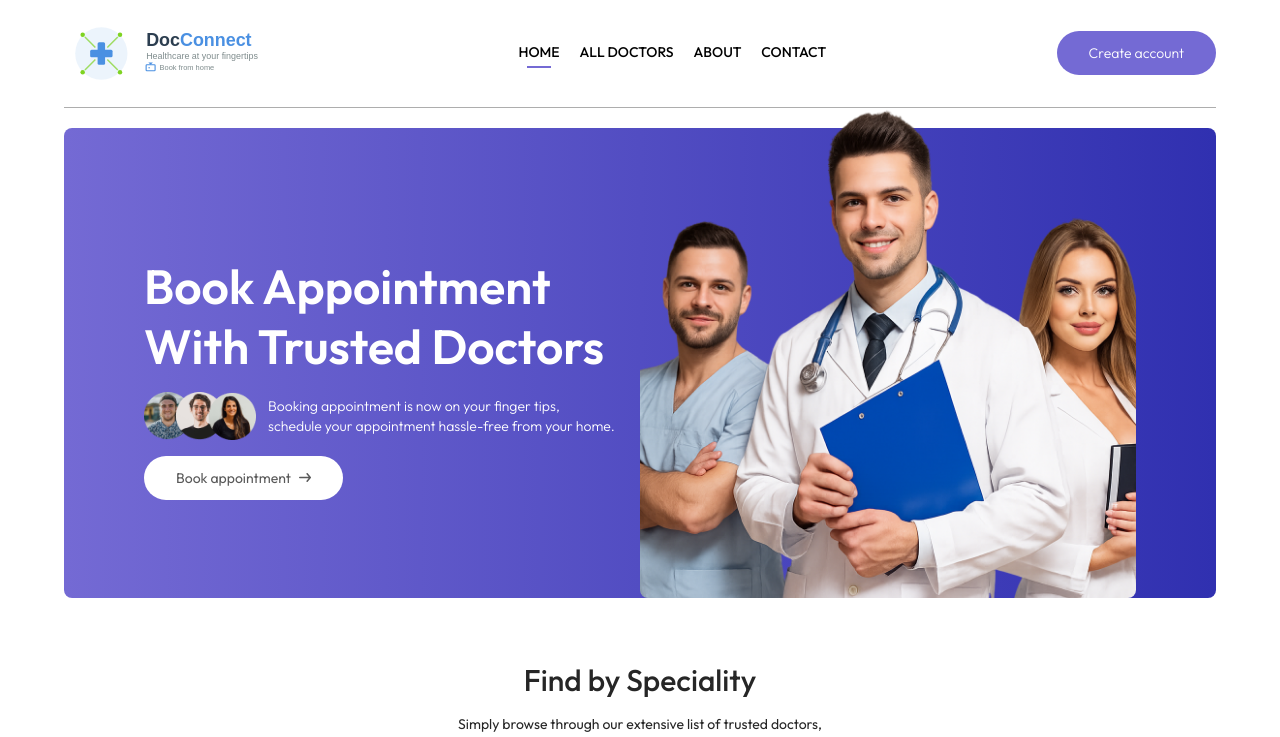
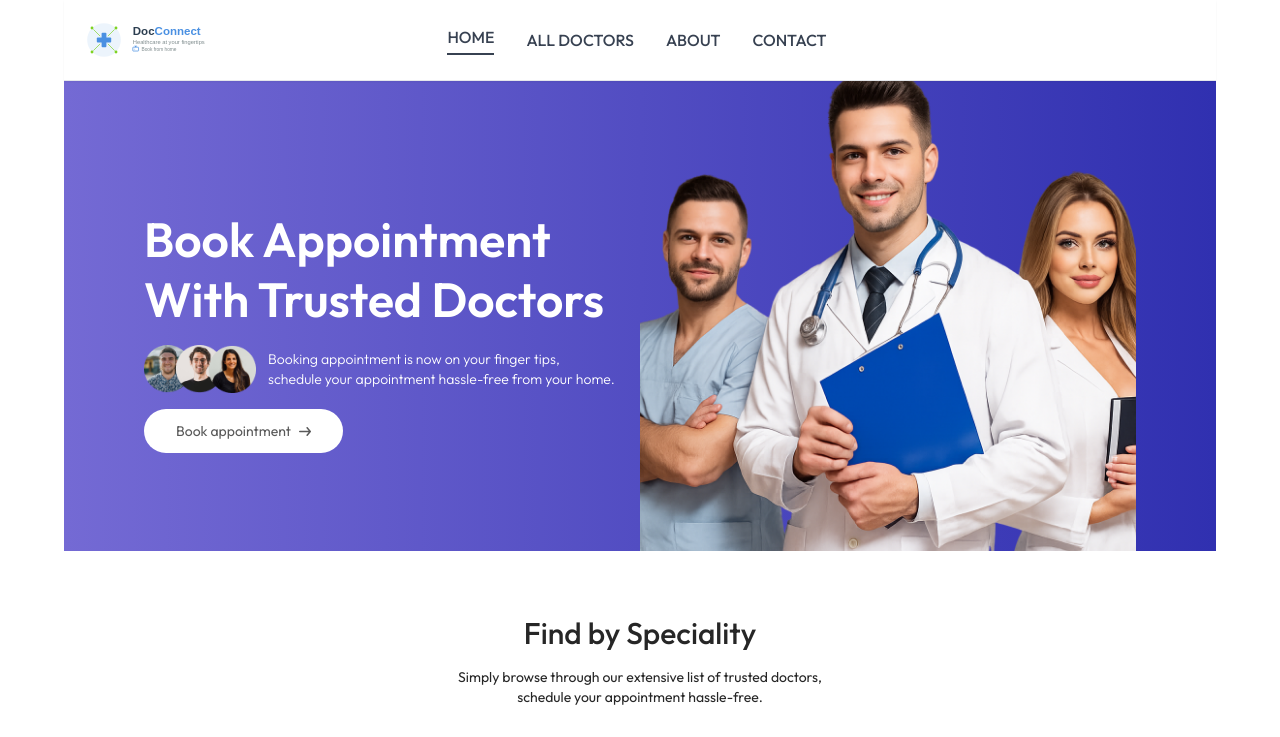
Before and after one commit to pranavpal02/DocConnect, a React (Vite) app in the folder frontend/: page / in a window 1280 px wide. Shown: the top 737 px of the page. Built offline with nearby package versions, Linux system fonts and the light colour scheme.

Commit message:
add custom Tailwind colors and apply to Navbar

```diff
--- a/frontend/package.json
+++ b/frontend/package.json
@@ -20,7 +20,8 @@
     "react-icons": "^5.5.0",
     "react-router-dom": "^7.6.2",
     "react-social-icons": "^6.24.0",
-    "react-toastify": "^11.0.5"
+    "react-toastify": "^11.0.5",
+    "tailwindcss-animate": "^1.0.7"
   },
   "devDependencies": {
     "@eslint/js": "^9.25.0",
--- a/frontend/src/components/Navbar.jsx
+++ b/frontend/src/components/Navbar.jsx
@@ -5,7 +5,6 @@ import { AppContext } from "../context/AppContext"
 
 const Navbar = () => {
   const navigate = useNavigate()
-
   const [showMenu, setShowMenu] = useState(false)
   const { token, setToken, userData } = useContext(AppContext)
 
@@ -16,52 +15,88 @@ const Navbar = () => {
   }
 
   return (
-    <div className="flex items-center justify-between text-sm py-4 mb-5 border-b border-b-[#ADADAD]">
+    <header className="bg-white shadow-sm border-b border-gray-200 sticky top-0 z-50">
+      <div className="container mx-auto flex items-center justify-between px-4 py-4">
+        {/* Logo */}
         <img
           onClick={() => navigate("/")}
-        className="w-[14rem] cursor-pointer"
+          className="w-36 cursor-pointer"
           src={assets.logo}
-        alt=""
+          alt="DocConnect logo"
         />
-      <ul className="md:flex items-start gap-5 font-medium hidden justify-center">
-        <NavLink to="/">
-          <li className="py-1">HOME</li>
-          <hr className="border-none outline-none h-0.5 bg-primary w-3/5 m-auto hidden" />
+
+        {/* Desktop Nav */}
+        <nav className="hidden md:flex items-center gap-8 font-medium text-gray-700">
+          <NavLink
+            to="/"
+            className={({ isActive }) =>
+              isActive
+                ? "text-healthcare-primary border-b-2 border-healthcare-primary pb-1"
+                : "hover:text-healthcare-primary transition-colors"
+            }
+          >
+            HOME
           </NavLink>
-        <NavLink to="/doctors">
-          <li className="py-1">ALL DOCTORS</li>
-          <hr className="border-none outline-none h-0.5 bg-primary w-3/5 m-auto hidden" />
+          <NavLink
+            to="/doctors"
+            className={({ isActive }) =>
+              isActive
+                ? "text-healthcare-primary border-b-2 border-healthcare-primary pb-1"
+                : "hover:text-healthcare-primary transition-colors"
+            }
+          >
+            ALL DOCTORS
           </NavLink>
-        <NavLink to="/about">
-          <li className="py-1">ABOUT</li>
-          <hr className="border-none outline-none h-0.5 bg-primary w-3/5 m-auto hidden" />
+          <NavLink
+            to="/about"
+            className={({ isActive }) =>
+              isActive
+                ? "text-healthcare-primary border-b-2 border-healthcare-primary pb-1"
+                : "hover:text-healthcare-primary transition-colors"
+            }
+          >
+            ABOUT
           </NavLink>
-        <NavLink to="/contact">
-          <li className="py-1">CONTACT</li>
-          <hr className="border-none outline-none h-0.5 bg-primary w-3/5 m-auto hidden" />
+          <NavLink
+            to="/contact"
+            className={({ isActive }) =>
+              isActive
+                ? "text-healthcare-primary border-b-2 border-healthcare-primary pb-1"
+                : "hover:text-healthcare-primary transition-colors"
+            }
+          >
+            CONTACT
           </NavLink>
-      </ul>
+        </nav>
 
-      <div className="flex items-center gap-4 ">
+        {/* Actions */}
+        <div className="flex items-center gap-4">
           {token && userData ? (
-          <div className="flex items-center gap-2 cursor-pointer group relative">
-            <img className="w-8 rounded-full" src={userData.image} alt="" />
-            <img className="w-2.5" src={assets.dropdown_icon} alt="" />
-            <div className="absolute top-0 right-0 pt-14 text-base font-medium text-gray-600 z-20 hidden group-hover:block">
-              <div className="min-w-48 bg-gray-50 rounded flex flex-col gap-4 p-4">
+            <div className="relative flex items-center gap-2 cursor-pointer group">
+              <img
+                className="w-8 rounded-full border border-gray-300"
+                src={userData.image}
+                alt="Profile"
+              />
+              <img className="w-3" src={assets.dropdown_icon} alt="dropdown" />
+              <div className="absolute top-12 right-0 text-base font-medium text-gray-600 z-30 hidden group-hover:block">
+                <div className="min-w-48 bg-white rounded shadow p-4 flex flex-col gap-4">
                   <p
                     onClick={() => navigate("/my-profile")}
-                  className="hover:text-black cursor-pointer"
+                    className="hover:text-healthcare-primary cursor-pointer"
                   >
                     My Profile
                   </p>
                   <p
                     onClick={() => navigate("/my-appointments")}
-                  className="hover:text-black cursor-pointer"
+                    className="hover:text-healthcare-primary cursor-pointer"
                   >
                     My Appointments
                   </p>
-                <p onClick={logout} className="hover:text-black cursor-pointer">
+                  <p
+                    onClick={logout}
+                    className="hover:text-red-600 cursor-pointer"
+                  >
                     Logout
                   </p>
                 </div>
@@ -70,50 +105,67 @@ const Navbar = () => {
           ) : (
             <button
               onClick={() => navigate("/login")}
-            className="bg-primary text-white px-8 py-3 rounded-full font-light hidden md:block"
+              className="bg-healthcare-primary hover:bg-healthcare-primary/90 text-white px-5 py-2 rounded-full hidden md:block transition"
             >
-            Create account
+              Create Account
             </button>
           )}
           <img
             onClick={() => setShowMenu(true)}
-          className="w-6 md:hidden"
+            className="w-6 md:hidden cursor-pointer"
             src={assets.menu_icon}
-          alt=""
+            alt="menu"
           />
+        </div>
+      </div>
 
-        {/* ---- Mobile Menu ---- */}
+      {/* Mobile Menu */}
       <div
         className={`md:hidden ${
-            showMenu ? "fixed w-full" : "h-0 w-0"
-          } right-0 top-0 bottom-0 z-20 overflow-hidden bg-white transition-all`}
+          showMenu ? "fixed inset-0 w-full h-full z-40 bg-white" : "h-0 w-0"
+        } overflow-hidden transition-all`}
       >
-          <div className="flex items-center justify-between px-5 py-6">
-            <img src={assets.logo} className="w-36" alt="" />
+        <div className="flex items-center justify-between px-5 py-6 border-b border-gray-200 shadow-sm">
+          <img src={assets.logo} className="w-32" alt="DocConnect logo" />
           <img
             onClick={() => setShowMenu(false)}
             src={assets.cross_icon}
-              className="w-7"
-              alt=""
+            className="w-7 cursor-pointer"
+            alt="close"
           />
         </div>
-          <ul className="flex flex-col items-center gap-2 mt-5 px-5 text-lg font-medium">
-            <NavLink onClick={() => setShowMenu(false)} to="/">
-              <p className="px-4 py-2 rounded full inline-block">HOME</p>
+        <ul className="flex flex-col items-center gap-4 mt-8 text-lg font-medium">
+          <NavLink
+            onClick={() => setShowMenu(false)}
+            to="/"
+            className="hover:text-healthcare-primary transition"
+          >
+            HOME
           </NavLink>
-            <NavLink onClick={() => setShowMenu(false)} to="/doctors">
-              <p className="px-4 py-2 rounded full inline-block">ALL DOCTORS</p>
+          <NavLink
+            onClick={() => setShowMenu(false)}
+            to="/doctors"
+            className="hover:text-healthcare-primary transition"
+          >
+            ALL DOCTORS
           </NavLink>
-            <NavLink onClick={() => setShowMenu(false)} to="/about">
-              <p className="px-4 py-2 rounded full inline-block">ABOUT</p>
+          <NavLink
+            onClick={() => setShowMenu(false)}
+            to="/about"
+            className="hover:text-healthcare-primary transition"
+          >
+            ABOUT
           </NavLink>
-            <NavLink onClick={() => setShowMenu(false)} to="/contact">
-              <p className="px-4 py-2 rounded full inline-block">CONTACT</p>
+          <NavLink
+            onClick={() => setShowMenu(false)}
+            to="/contact"
+            className="hover:text-healthcare-primary transition"
+          >
+            CONTACT
           </NavLink>
         </ul>
       </div>
-      </div>
-    </div>
+    </header>
   )
 }
 
--- a/frontend/tailwind.config.js
+++ b/frontend/tailwind.config.js
@@ -1,12 +1,116 @@
 /** @type {import('tailwindcss').Config} */
 export default {
-  content: ["./index.html", "./src/**/*.{js,ts,jsx,tsx}"],
+  content: [
+    "./index.html",
+    "./src/**/*.{js,ts,jsx,tsx}",
+    "./components/**/*.{js,jsx,ts,tsx}",
+  ],
+  prefix: "",
   theme: {
+    container: {
+      center: true,
+      padding: "2rem",
+      screens: {
+        "2xl": "1400px",
+      },
+    },
     extend: {
       colors: {
-        primary: "#746AD4",
+        border: "hsl(var(--border))",
+        input: "hsl(var(--input))",
+        ring: "hsl(var(--ring))",
+        background: "hsl(var(--background))",
+        foreground: "hsl(var(--foreground))",
+        primary: {
+          DEFAULT: "hsl(var(--primary))",
+          foreground: "hsl(var(--primary-foreground))",
+        },
+        secondary: {
+          DEFAULT: "hsl(var(--secondary))",
+          foreground: "hsl(var(--secondary-foreground))",
+        },
+        destructive: {
+          DEFAULT: "hsl(var(--destructive))",
+          foreground: "hsl(var(--destructive-foreground))",
+        },
+        muted: {
+          DEFAULT: "hsl(var(--muted))",
+          foreground: "hsl(var(--muted-foreground))",
+        },
+        accent: {
+          DEFAULT: "hsl(var(--accent))",
+          foreground: "hsl(var(--accent-foreground))",
+        },
+        popover: {
+          DEFAULT: "hsl(var(--popover))",
+          foreground: "hsl(var(--popover-foreground))",
+        },
+        card: {
+          DEFAULT: "hsl(var(--card))",
+          foreground: "hsl(var(--card-foreground))",
+        },
+        // DocConnect custom colors
+        healthcare: {
+          primary: "hsl(var(--healthcare-primary))",
+          secondary: "hsl(var(--healthcare-secondary))",
+          accent: "hsl(var(--healthcare-accent))",
+          light: "hsl(var(--healthcare-light))",
+          success: "hsl(var(--healthcare-success))",
+        },
+      },
+      borderRadius: {
+        lg: "var(--radius)",
+        md: "calc(var(--radius) - 2px)",
+        sm: "calc(var(--radius) - 4px)",
+      },
+      keyframes: {
+        "accordion-down": {
+          from: {
+            height: "0",
+          },
+          to: {
+            height: "var(--radix-accordion-content-height)",
+          },
+        },
+        "accordion-up": {
+          from: {
+            height: "var(--radix-accordion-content-height)",
+          },
+          to: {
+            height: "0",
+          },
+        },
+        "fade-in": {
+          "0%": {
+            opacity: "0",
+            transform: "translateY(20px)",
+          },
+          "100%": {
+            opacity: "1",
+            transform: "translateY(0)",
+          },
+        },
+        "scale-in": {
+          "0%": {
+            transform: "scale(0.95)",
+            opacity: "0",
+          },
+          "100%": {
+            transform: "scale(1)",
+            opacity: "1",
+          },
+        },
+      },
+      animation: {
+        "accordion-down": "accordion-down 0.2s ease-out",
+        "accordion-up": "accordion-up 0.2s ease-out",
+        "fade-in": "fade-in 0.6s ease-out",
+        "scale-in": "scale-in 0.3s ease-out",
+      },
+      fontFamily: {
+        sans: ["Inter", "system-ui", "sans-serif"],
       },
     },
   },
-  plugins: [],
+  plugins: [require("tailwindcss-animate")],
 }
```
Also changed, not shown: 1 other file (tests, documents, lock files or other folders). Lines whose indentation alone changed are shown as unchanged.
